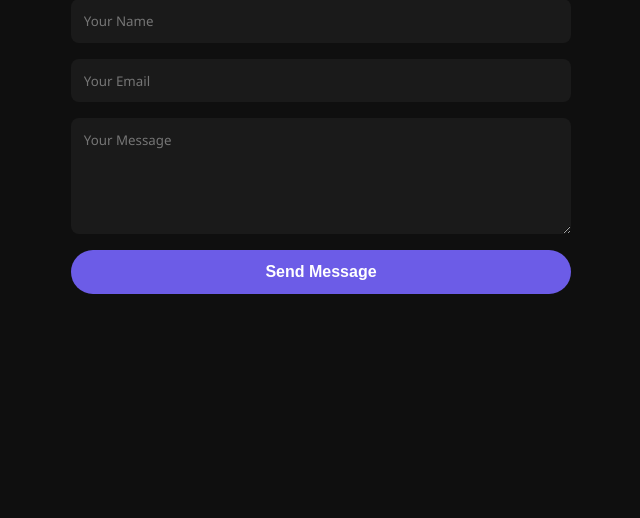
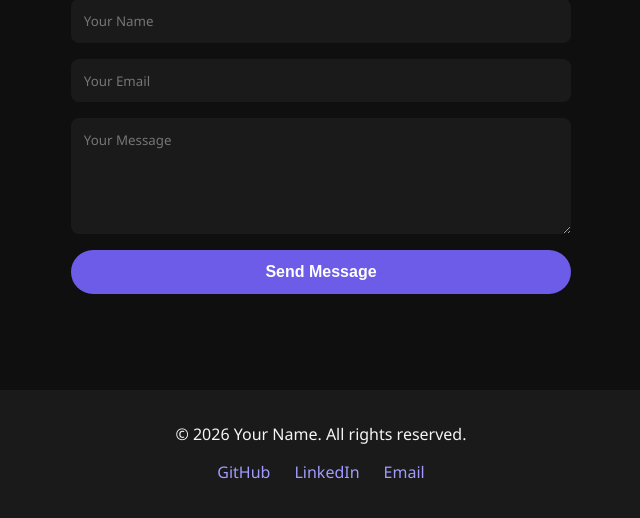
Before and after one commit to devangdhakaai-create/portfolio, a FastAPI app: page / in a window 1280 px wide. Shown: the part 1925-2443 px from the top of the page, without its empty margins (319-959 px from the left). Before the commit the page ends 2219 px from the top, so only its background shows below. Run offline with FastAPI, Linux system fonts and the light colour scheme; parts of the project's set-up code (start-up, migrations or seed data) failed here and were passed over.

Commit message:
feat: add footer with social links

```diff
--- a/app/static/css/style.css
+++ b/app/static/css/style.css
@@ -220,3 +220,26 @@ body {
     cursor: pointer;
     font-size: 1rem;
 }
+
+.footer {
+    text-align: center;
+    padding: 2rem;
+    background-color: #1a1a1a;
+    margin-top: 2rem;
+}
+
+.social-links {
+    display: flex;
+    justify-content: center;
+    gap: 1.5rem;
+    margin-top: 0.8rem;
+}
+
+.social-links a {
+    color: var(--color-secondary);
+    text-decoration: none;
+}
+
+.social-links a:hover {
+    color: var(--color-primary);
+}
--- a/app/templates/index.html
+++ b/app/templates/index.html
@@ -74,6 +74,14 @@
             <button type="submit" class="btn-primary">Send Message</button>
         </form>
     </section>
+    <footer class="footer">
+        <p>&copy; 2026 Your Name. All rights reserved.</p>
+        <div class="social-links">
+            <a href="https://github.com/yourusername" target="_blank">GitHub</a>
+            <a href="https://linkedin.com/in/yourusername" target="_blank">LinkedIn</a>
+            <a href="mailto:you@example.com">Email</a>
+        </div>
+    </footer>
     <script src="/static/js/script.js"></script>
 </body>
 
```
